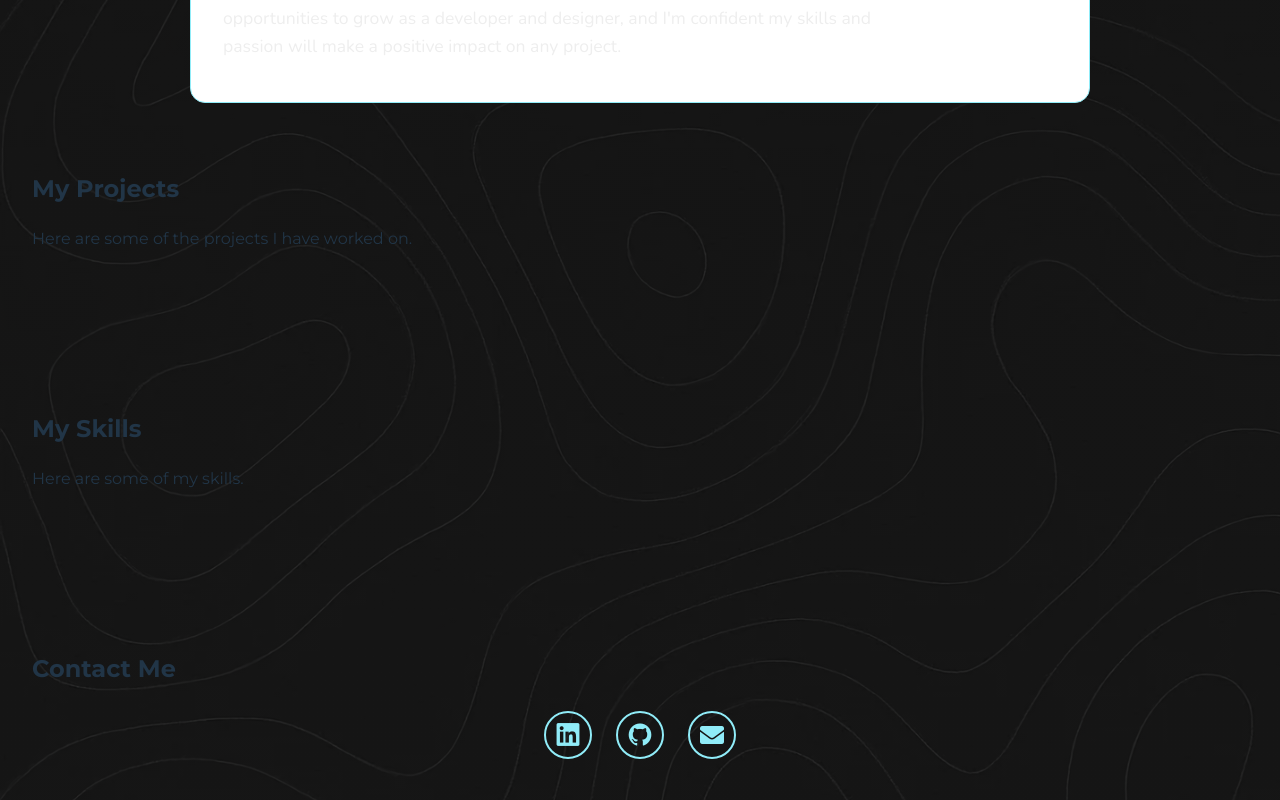
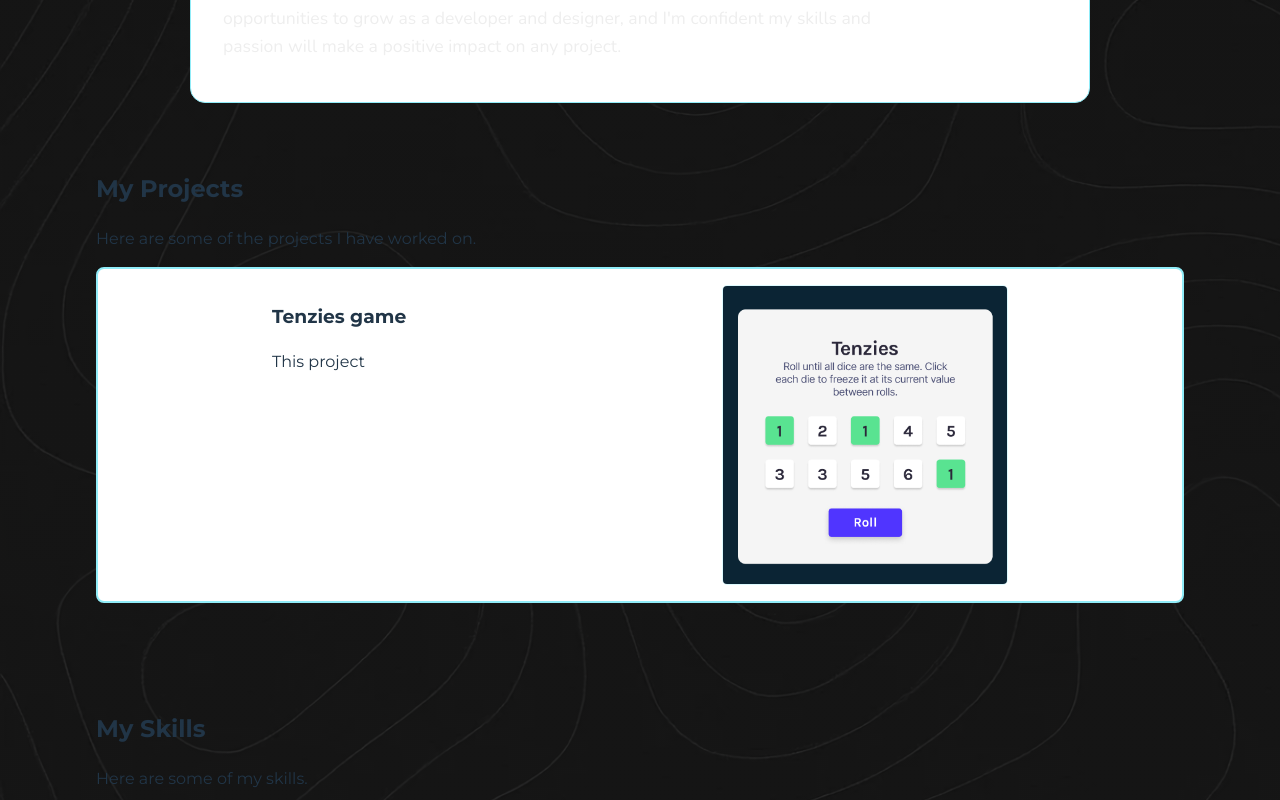
Before and after one commit to RuhlMirko/portfolio, a React (Vite) app: page / in a window 1280 px wide. Shown: the part 1020-1820 px from the top of the page. Built offline with nearby package versions, Linux system fonts and the light colour scheme; the HTML template or start-up script is replaced by a standard one.

Commit message:
Added a template for projects items
Added a template of how each project shoul be displayed in my projects section

```diff
--- a/src/components/About.jsx
+++ b/src/components/About.jsx
@@ -1,6 +1,6 @@
 export default function About() {
   return (
-    <section id='about' className="inner-section">
+    <section id='about' className="outline-section">
       <h2>Welcome to My Portfolio</h2>
       <p>
         Full Stack Developer with experience building modern web applications. I specialize in creating intuitive user experiences with a strong focus on design and accessibility.
--- a/src/components/Projects.jsx
+++ b/src/components/Projects.jsx
@@ -1,8 +1,23 @@
+import tenziesImg from '../assets/tenzies.png';
+
 export default function Projects() {
   return (
-    <section>
+    <section id="projects">
       <h2>My Projects</h2>
       <p>Here are some of the projects I have worked on.</p>
+      <ul>
+        <li >
+          <a href="" className='project-card'>
+            <div className='project-info'>
+              <h3>Tenzies game</h3>
+              <p>This project</p>
+            </div>
+
+            <img src={tenziesImg} alt="Tenzies game project" />
+          </a>
+
+        </li>
+      </ul>
     </section>
   );
 }
--- a/src/styles.css
+++ b/src/styles.css
@@ -79,12 +79,16 @@ section {
   padding: var(--spacing-lg) var(--spacing-xl);
 }
 
-.inner-section {
+main section {
   width: 90%;
-  max-width: 900px;
+
+  margin: 24px auto;
+}
+
+.outline-section {
   border: 1px solid var(--color-primary);
   border-radius: 15px;
-  margin: 24px auto;
+  max-width: 900px;
   background-color: var(--bg-dark);
   backdrop-filter: var(--backdrop-blur);
 }
@@ -263,6 +267,37 @@ nav a {
   color: var(--color-primary);
 }
 
+#projects img {
+  height: 300px;
+  border-radius: 5px;
+  border: 1px solid var(--color-primary-transparent);
+}
+
+#projects ul {
+  list-style: none;
+  padding: 0;
+  display: flex;
+  flex-direction: column;
+  gap: var(--spacing-lg);
+  flex-wrap: wrap;
+  justify-content: center;
+}
+
+#projects .project-card {
+  border: var(--border-width) solid var(--color-primary);
+  border-radius: var(--border-radius-sm);
+  padding: var(--spacing-md);
+  background-color: var(--bg-dark);
+  width: 100%;
+  margin: 0 auto;
+  transition: var(--transition-hover);
+  display: flex;
+  justify-content: space-around;
+}
+#projects .project-card:hover {
+  background-color: var(--bg-overlay);
+}
+
 footer {
   text-align: center;
   padding: var(--spacing-md);
```
Also changed, not shown: src/assets/tenzies.png (added).
